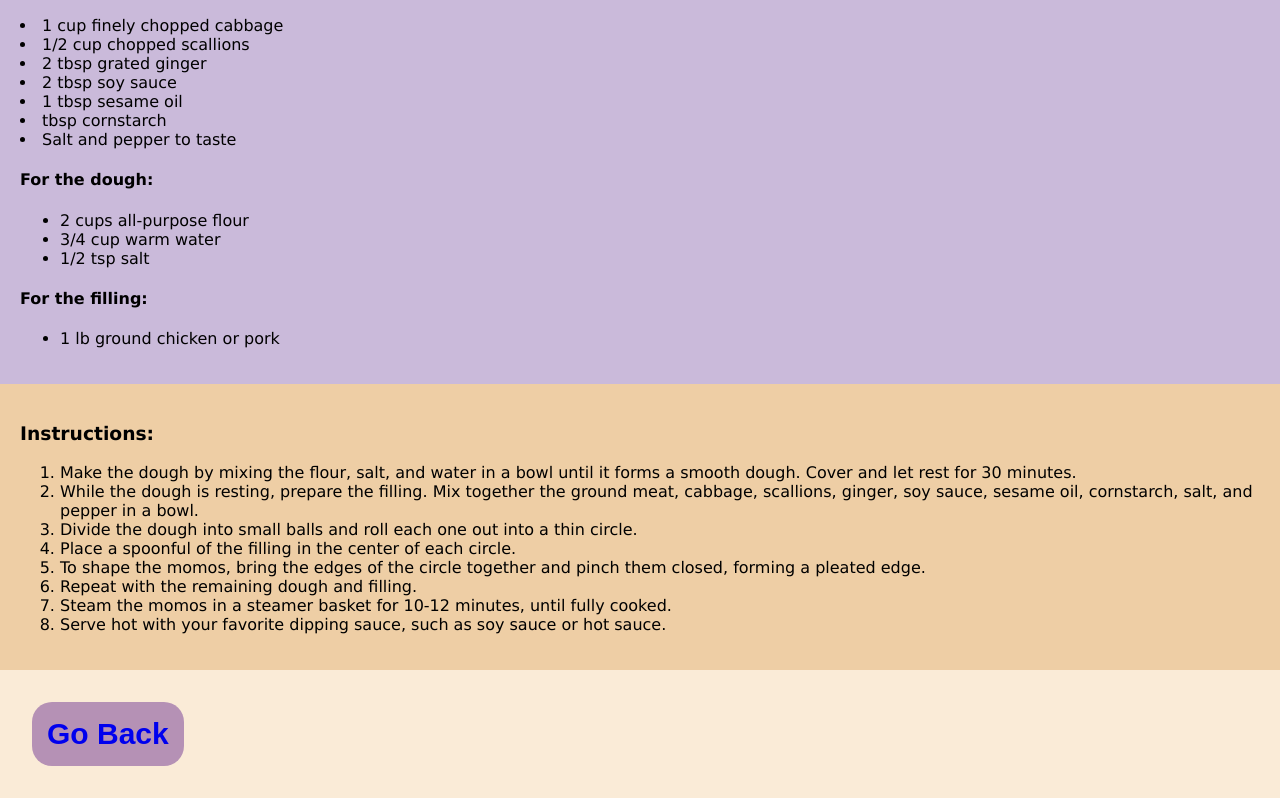
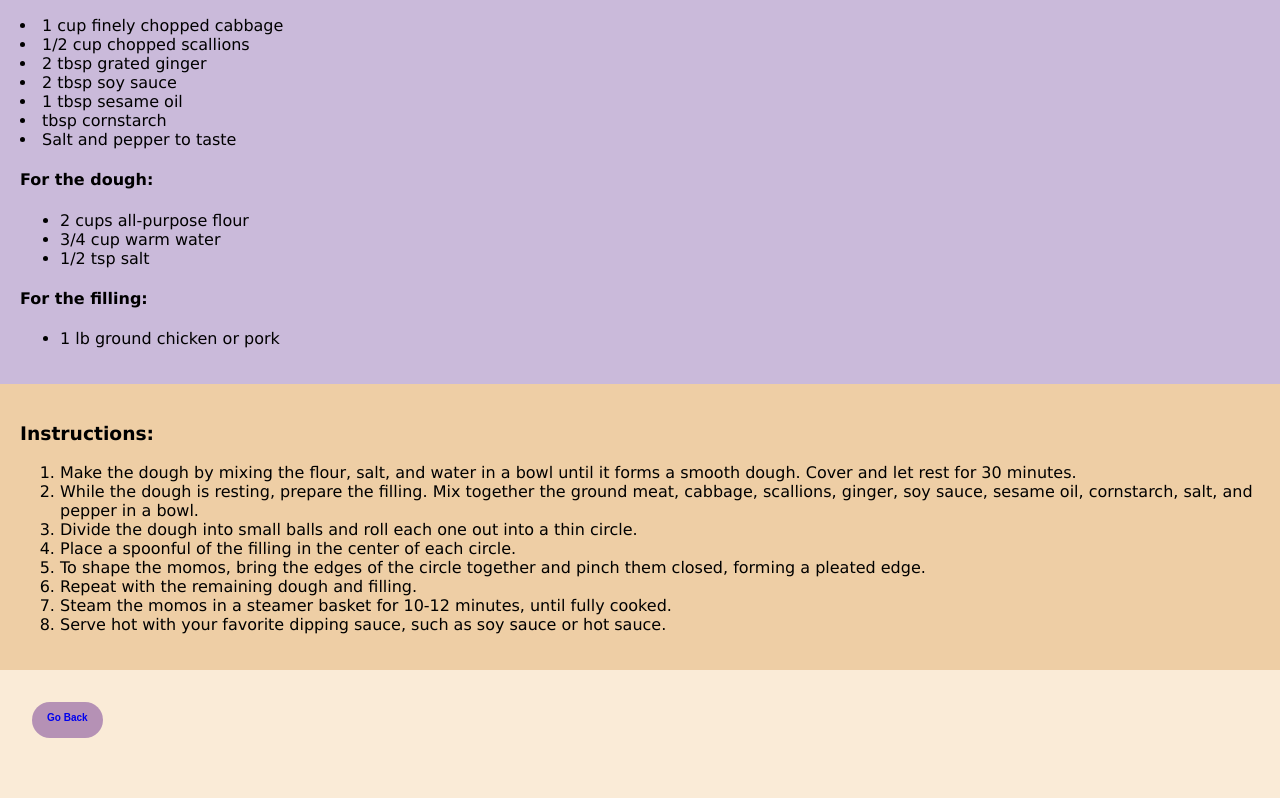
Before and after one commit to shreesty/Odin_recipe_project, a plain HTML site: page recipes/Momo.html in a window 1280 px wide. Shown: the part 751-1549 px from the top of the page. After the commit the page ends 1521 px from the top, so only its background shows below. Drawn offline with Linux system fonts and the light colour scheme.

Commit message:
button padding

```diff
--- a/style.css
+++ b/style.css
@@ -28,8 +28,10 @@ body {
     padding:15px;
     margin:12px;
     text-align: center;
-    font-size: 30px;
+    font-size: 10px;
     border: 10px;
+    padding-top: 10px;
+    padding-left: 15px;
 
 }
 .Button:hover{
```
